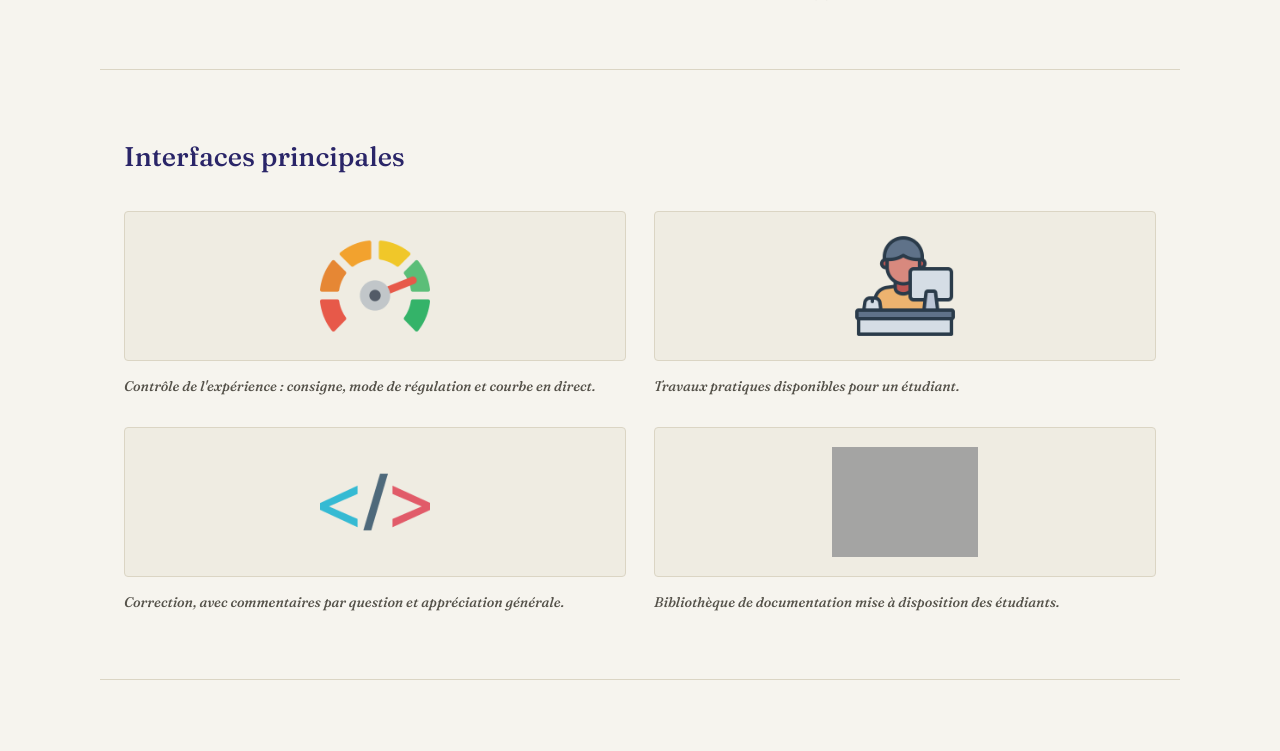
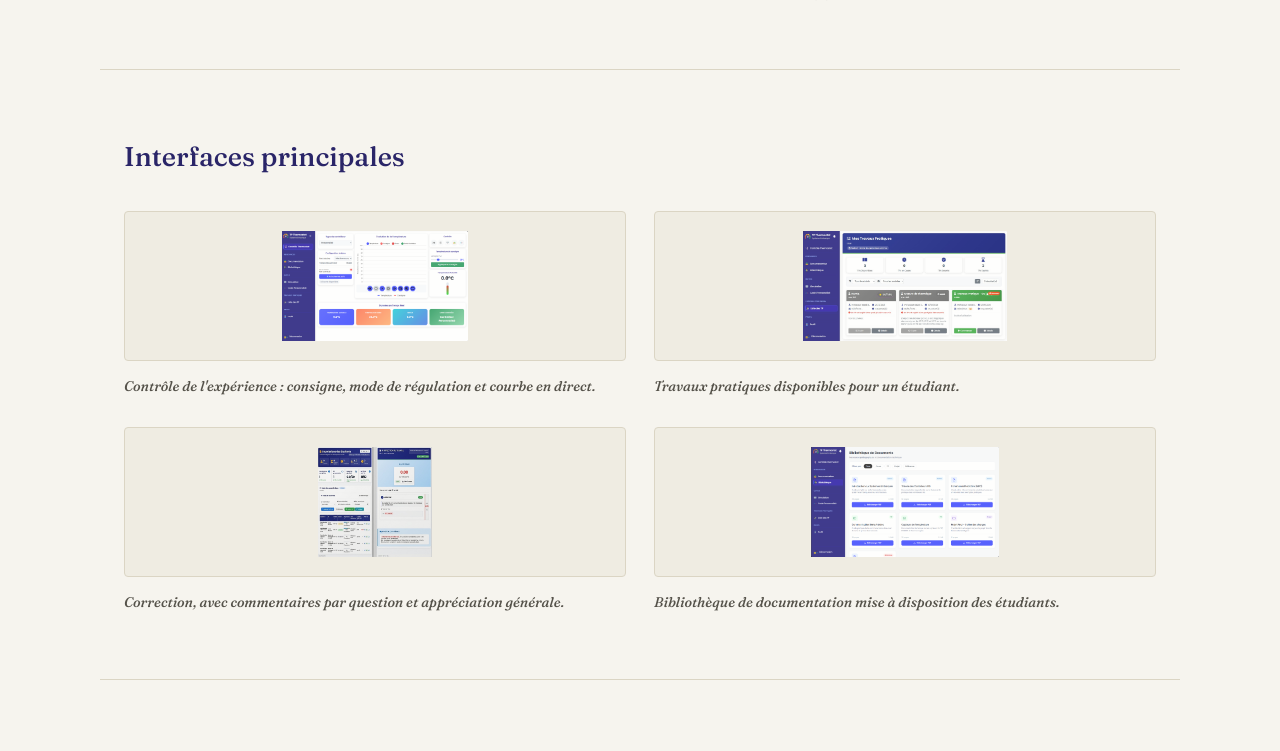
Before and after one commit to 2523Razak/uam-thermostat, a Flask app: page /a-propos in a window 1280 px wide. Shown: the part 3894-4645 px from the top of the page. Run offline with Flask 3, Linux system fonts and the light colour scheme; some libraries are stand-ins or nearby versions; grey boxes are pictures that could not be loaded.

Commit message:
Update a_propos.html

```diff
--- a/templates/a_propos.html
+++ b/templates/a_propos.html
@@ -169,30 +169,30 @@
   <section class="section reveal">
     <h2 class="section-title">Interfaces principales</h2>
     <div class="plate-grid" id="plateGrid">
-      <figure class="plate" data-full="static/image/thermostat.png">
+      <figure class="plate" data-full="static/image/Page_Accueil.png">
         <div class="plate-frame">
-          <img src="static/image/thermostat.png" alt="Page de contrôle du thermostat">
+          <img src="static/image/Page_Accueil.png" alt="Page de contrôle du thermostat">
         </div>
         <figcaption>Contrôle de l'expérience : consigne, mode de régulation et courbe en direct.</figcaption>
       </figure>
 
-      <figure class="plate" data-full="static/image/travail.png">
+      <figure class="plate" data-full="static/image/LISTE_TP.jpg">
         <div class="plate-frame">
-          <img src="static/image/travail.png" alt="Liste des travaux pratiques">
+          <img src="static/image/LISTE_TP.jpg" alt="Liste des travaux pratiques">
         </div>
         <figcaption>Travaux pratiques disponibles pour un étudiant.</figcaption>
       </figure>
 
-      <figure class="plate" data-full="static/image/code.png">
+      <figure class="plate" data-full="static/image/Page_Correction.jpeg">
         <div class="plate-frame">
-          <img src="static/image/code.png" alt="Interface de correction">
+          <img src="static/image/Page_Correction.jpeg" alt="Interface de correction">
         </div>
         <figcaption>Correction, avec commentaires par question et appréciation générale.</figcaption>
       </figure>
 
-      <figure class="plate" data-full="static/image/livre.png">
+      <figure class="plate" data-full="static/image/page_Bibliothèque.png">
         <div class="plate-frame">
-          <img src="static/image/livre.png" alt="Bibliothèque de documentation">
+          <img src="static/image/page_Bibliothèque.png" alt="Bibliothèque de documentation">
         </div>
         <figcaption>Bibliothèque de documentation mise à disposition des étudiants.</figcaption>
       </figure>
```
